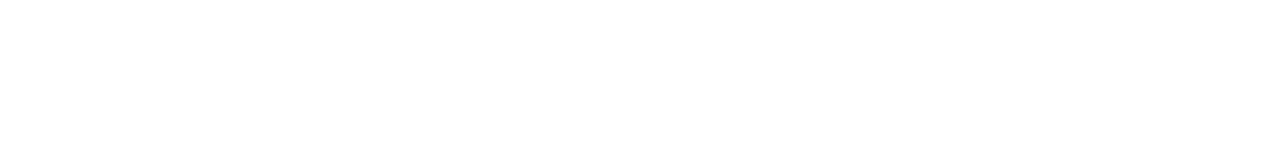
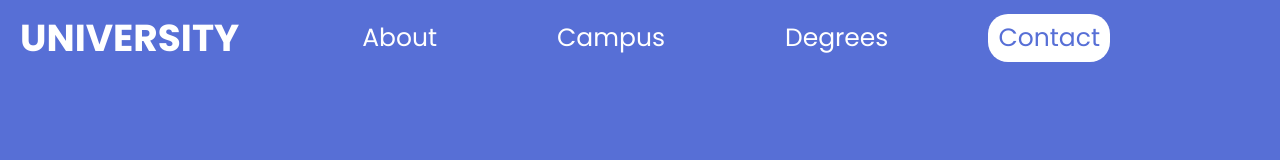
Before and after one commit to M0raru/Responsive-Static-University-Website, a plain HTML site: page index.html in a window 1280 px wide. Drawn offline with Linux system fonts and the light colour scheme.

Commit message:
Build navbar component

```diff
--- a/css/styles.css
+++ b/css/styles.css
@@ -20,6 +20,7 @@ html {
 body {
     font-family: 'Poppins', Arial, Helvetica, sans-serif;
     line-height: 1.5;
+    background-color: var(--color-primary);
 }
 
 h1, h2, h3 {
@@ -181,3 +182,132 @@ h3 {
         grid-template-columns: repeat(2, 1fr);
     }
 }
+
+/* Navigation Bar */
+.nav {
+    background-color: transparent;
+    display: flex;
+    justify-content: space-between;
+    align-items: center;
+    flex-wrap: wrap;
+    padding: 1rem 2rem;
+    text-align: center;
+}
+
+.nav__title {
+    margin-bottom: 0;
+    font-size: 3rem;
+    color: var(--secondary-color);
+    font-weight: 900;
+    text-transform: uppercase;
+}
+
+.fa-bars {
+    color: var(--secondary-color);
+    border: 2px solid var(--secondary-color);
+    padding: 2px;
+    border-radius: 3px;
+    cursor: pointer;
+    opacity: 0.5;
+    transition: opacity 150ms;
+    font-size: 2.5rem;
+}
+
+.fa-bars:hover {
+    opacity: 1;
+}
+
+.nav__list {
+    width: 100%;
+}
+
+.nav__item {
+    padding: 0.5rem 2rem;
+    border-bottom: 1px solid #7385d6;
+    font-size: 2.5rem;
+}
+
+.nav__item > a {
+    color: var(--secondary-color);
+    font-weight: 400;
+}
+
+.collapsible__content {
+    max-height: 0;
+    overflow: hidden;
+    opacity: 0;
+    transition: max-height 300ms, opacity 300ms;
+}
+
+.collapsible--expanded .collapsible__content{
+    max-height: 100vh;
+    opacity: 1;
+}
+
+.nav.collapsible--expanded .fa-bars {
+    opacity: 1;
+}
+
+@media screen and (min-width: 864px) {
+    .nav__title {
+        font-size: 3.75rem;
+    }
+
+    .fa-solid.fa-bars {
+        display: none;
+    }
+
+    .nav__list {
+        width: auto;
+        display: flex;
+        font-size: 3.2rem;
+        max-height: 100%;
+        opacity: 1;
+        margin: 0;
+    }
+
+    .nav__item {
+        border: 0;
+        margin-right: 1.5rem;
+    }
+
+    .nav__item > a::after {
+        content: "";
+        display: block;
+        height: 1px;
+        opacity: 0;
+        width: 0;
+        background-color: var(--secondary-color);
+        transition: width 300ms ease-in-out, opacity 300ms;
+    }
+
+    .nav__item > a:hover::after {
+        opacity: 1;
+        width: 100%;
+    }
+
+    .nav__contact {
+        background-color: var(--secondary-color);
+        border-radius: 20px;
+        padding: 0.5rem 1rem;
+        transition: opacity 300ms;
+    }
+
+    .nav__contact:hover {
+        opacity: .8;
+    }
+
+    .nav__contact > a{
+        color: var(--color-primary);
+    }
+}
+
+@media screen and (min-width: 1240px) {
+    .nav__item {
+        margin-right: 8rem;
+    }
+
+    .nav__contact {
+        margin-right: 15rem;
+    }
+}
--- a/index.html
+++ b/index.html
@@ -19,6 +19,17 @@
     ></script>
   </head>
   <body>
-    <div class="grid grid--1x2"></div>
+    <nav class="nav collapsible collapsible--expanded">
+      <p class="nav__title">University</p>
+      <i class="fa-solid fa-bars"></i>
+      <ul class="list nav__list collapsible__content">
+        <li class="nav__item"><a href="#">About</a></li>
+        <li class="nav__item"><a href="#">Campus</a></li>
+        <li class="nav__item"><a href="#">Degrees</a></li>
+        <li class="nav__item nav__contact"><a href="#">Contact</a></li>
+      </ul>
+    </nav>
+
+    <script src="main.js"></script>
   </body>
 </html>
--- /dev/null
+++ b/main.js
@@ -0,0 +1,6 @@
+const collapsibles = document.querySelectorAll(".collapsible");
+collapsibles.forEach((item) =>
+    item.addEventListener("click", function () {
+        this.classList.toggle("collapsible--expanded");
+    })
+    );
```
Also changed, not shown: components/navbar.html (added, +10 -0 lines).
